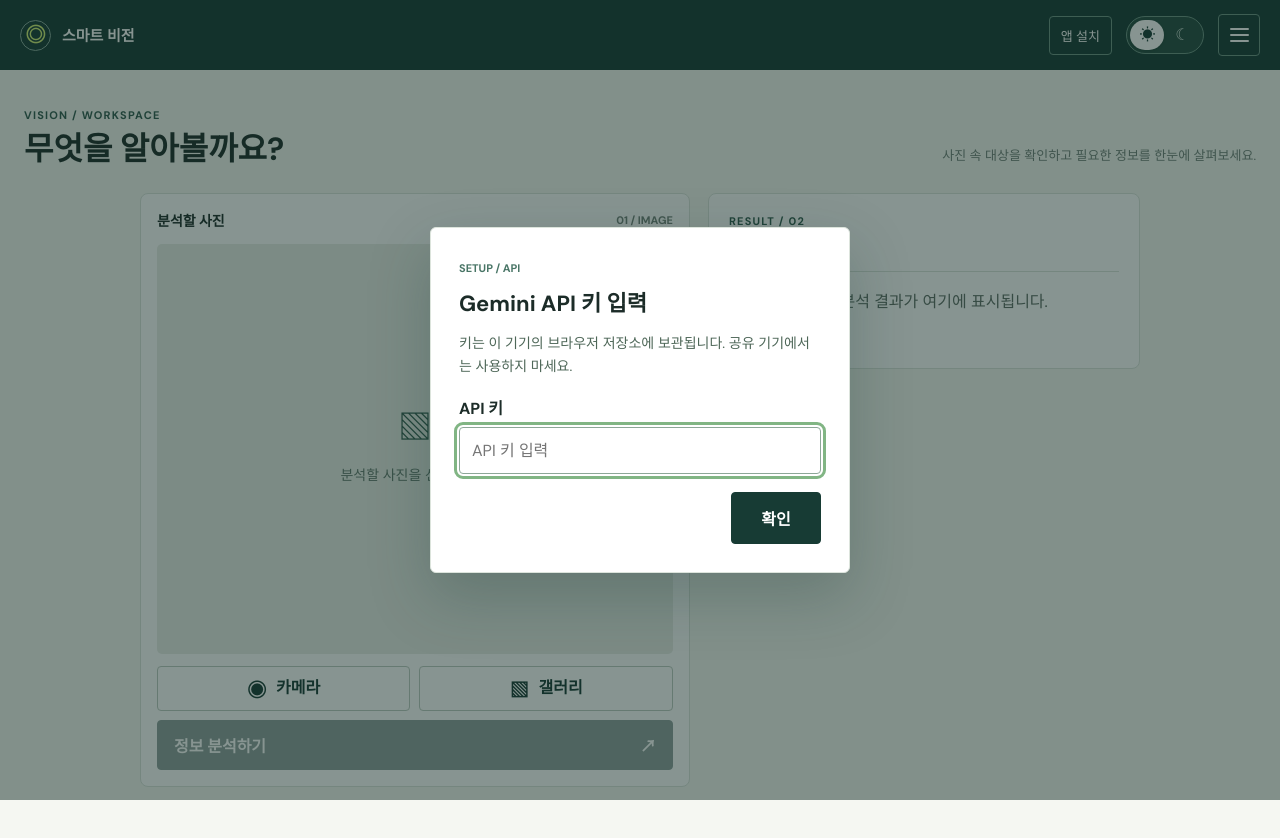
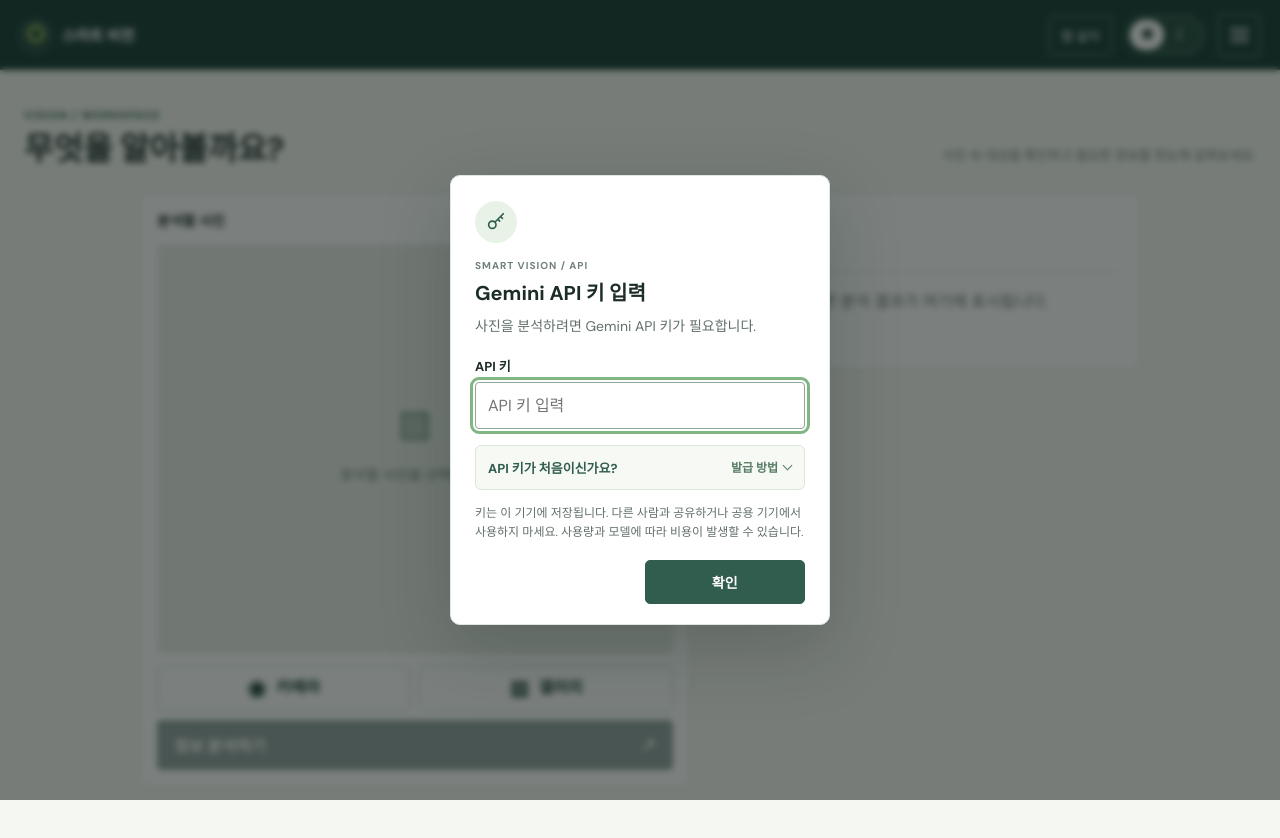
Before and after one commit to LJS012341/Image, a plain HTML site: page mobile/index.html in a window 1280 px wide. Drawn offline with Linux system fonts and the light colour scheme.

Commit message:
Add files via upload

```diff
--- a/mobile/app.js
+++ b/mobile/app.js
@@ -1265,6 +1265,7 @@ function openKeyDialog() {
 }
 
 if (!localStorage.getItem(KEY_NAME)) openKeyDialog();
+if (window.SmartVisionNative) document.querySelector('#api-key-guide-link').removeAttribute('target');
 document.querySelector('#change-key').addEventListener('click', () => {
     closeDrawer();
     openKeyDialog();
--- a/mobile/index.html
+++ b/mobile/index.html
@@ -214,16 +214,39 @@
             </form>
         </div>
     </dialog>
-    <dialog id="key-dialog" aria-labelledby="key-title">
-        <form id="key-form" method="dialog">
-            <span class="eyebrow">SETUP / API</span>
+    <dialog id="key-dialog" class="confirm-dialog key-dialog" aria-labelledby="key-title">
+        <form id="key-form" class="confirm-content key-content" method="dialog">
+            <span class="confirm-mark key-mark" aria-hidden="true">
+                <svg viewBox="0 0 24 24" fill="none" stroke="currentColor" stroke-width="1.8"
+                    stroke-linecap="round" stroke-linejoin="round">
+                    <circle cx="8" cy="15" r="4"></circle>
+                    <path d="M11 12 20 3m-3 3 2 2m-5 1 2 2"></path>
+                </svg>
+            </span>
+            <p class="confirm-kicker">SMART VISION / API</p>
             <h2 id="key-title">Gemini API 키 입력</h2>
-            <p>키는 이 기기의 브라우저 저장소에 보관됩니다. 공유 기기에서는 사용하지 마세요.</p>
+            <p class="key-description">사진을 분석하려면 Gemini API 키가 필요합니다.</p>
             <label for="key-input">API 키</label>
             <input id="key-input" type="password" autocomplete="off" required placeholder="API 키 입력">
             <p id="key-error" class="error" role="alert" hidden></p>
-            <div class="dialog-actions"><button id="cancel-key" type="button" class="quiet" hidden>취소</button><button
-                    type="submit" class="primary">확인</button></div>
+            <details class="key-guide">
+                <summary>API 키가 처음이신가요? <span>발급 방법</span></summary>
+                <div class="key-guide-content">
+                    <ol>
+                        <li>Google AI Studio에 로그인하세요.</li>
+                        <li>API Keys에서 키를 확인하거나 새로 만드세요. 필요한 경우 프로젝트를 선택하세요.</li>
+                        <li>키를 복사해 위 입력란에 붙여넣으세요.</li>
+                    </ol>
+                    <a id="api-key-guide-link" href="https://aistudio.google.com/apikey" target="_blank"
+                        rel="noopener noreferrer">Google AI Studio 열기 <span aria-hidden="true">↗</span></a>
+                </div>
+            </details>
+            <p class="key-notice">키는 이 기기에 저장됩니다. 다른 사람과 공유하거나 공용 기기에서 사용하지 마세요.
+                사용량과 모델에 따라 비용이 발생할 수 있습니다.</p>
+            <div class="confirm-actions key-actions">
+                <button id="cancel-key" class="confirm-cancel" type="button" hidden>취소</button>
+                <button class="key-confirm" type="submit">확인</button>
+            </div>
         </form>
     </dialog>
     <script src="./app.js" defer></script>
--- a/mobile/style.css
+++ b/mobile/style.css
@@ -2194,6 +2194,140 @@ html[data-theme="dark"] .danger-link:hover {
     background: #91483f;
 }
 
+.key-dialog {
+    max-height: calc(100vh - 32px);
+    overflow-y: auto;
+}
+
+.key-dialog .key-mark {
+    background: #e8f2e7;
+    color: #315d4e;
+}
+
+.key-mark svg {
+    width: 22px;
+    height: 22px;
+}
+
+.key-dialog .key-description {
+    margin: 8px 0 0;
+    color: #627068;
+}
+
+.key-dialog label {
+    margin: 18px 0 7px;
+    font-size: 13px;
+}
+
+.key-dialog input {
+    min-height: 44px;
+}
+
+.key-dialog #key-error {
+    margin: 7px 0 0;
+    color: #a1292c;
+    font-size: 13px;
+}
+
+.key-guide {
+    margin-top: 16px;
+    border: 1px solid #dce6dc;
+    border-radius: 6px;
+    background: #f6f9f4;
+}
+
+.key-guide summary {
+    display: flex;
+    align-items: center;
+    justify-content: space-between;
+    gap: 8px;
+    padding: 12px;
+    color: #315d4e;
+    font-size: 13px;
+    font-weight: 700;
+    cursor: pointer;
+    list-style: none;
+}
+
+.key-guide summary::-webkit-details-marker {
+    display: none;
+}
+
+.key-guide summary span {
+    flex-shrink: 0;
+    color: #587d65;
+    font-size: 12px;
+}
+
+.key-guide summary span::after {
+    display: inline-block;
+    width: 6px;
+    height: 6px;
+    margin: 0 1px 3px 6px;
+    transform: rotate(45deg);
+    border-right: 1.5px solid currentColor;
+    border-bottom: 1.5px solid currentColor;
+    content: "";
+}
+
+.key-guide[open] summary span::after {
+    margin-bottom: 0;
+    transform: rotate(225deg);
+}
+
+.key-guide summary:focus-visible,
+.key-guide a:focus-visible {
+    outline: 3px solid #81b584;
+    outline-offset: 2px;
+}
+
+.key-guide-content {
+    padding: 0 12px 12px;
+    color: #43574b;
+    font-size: 13px;
+    line-height: 1.65;
+}
+
+.key-guide-content ol {
+    margin: 0 0 10px;
+    padding-left: 20px;
+}
+
+.key-guide-content li + li {
+    margin-top: 4px;
+}
+
+.key-guide-content a {
+    color: #315d4e;
+    font-weight: 700;
+}
+
+.key-dialog .key-notice {
+    margin: 14px 0 18px;
+    color: #627068;
+    font-size: 12px;
+    line-height: 1.6;
+}
+
+.key-confirm {
+    min-height: 44px;
+    border: 1px solid #315d4e;
+    border-radius: 5px;
+    background: #315d4e;
+    color: #fff;
+    font-size: 14px;
+    font-weight: 700;
+}
+
+.key-confirm:hover {
+    border-color: #24493c;
+    background: #24493c;
+}
+
+.key-actions #cancel-key[hidden] + .key-confirm {
+    grid-column: 2;
+}
+
 html[data-theme="dark"] .select-trigger {
     border-color: #4a5a50;
     background: #202a24;
@@ -2267,3 +2401,43 @@ html[data-theme="dark"] .confirm-delete {
     background: #a8584c;
     color: #fff;
 }
+
+html[data-theme="dark"] .key-dialog .key-mark {
+    background: #293e30;
+    color: #b9dfc4;
+}
+
+html[data-theme="dark"] .key-dialog .key-description,
+html[data-theme="dark"] .key-dialog .key-notice {
+    color: #c1ccc4;
+}
+
+html[data-theme="dark"] .key-dialog #key-error {
+    color: #ffaaa1;
+}
+
+html[data-theme="dark"] .key-guide {
+    border-color: #435148;
+    background: #202c24;
+}
+
+html[data-theme="dark"] .key-guide summary,
+html[data-theme="dark"] .key-guide-content a {
+    color: #c3e3cc;
+}
+
+html[data-theme="dark"] .key-guide summary span,
+html[data-theme="dark"] .key-guide-content {
+    color: #b7c9bc;
+}
+
+html[data-theme="dark"] .key-confirm {
+    border-color: #6fa781;
+    background: #6fa781;
+    color: #10251a;
+}
+
+html[data-theme="dark"] .key-confirm:hover {
+    border-color: #85bb95;
+    background: #85bb95;
+}
--- a/mobile/sw.js
+++ b/mobile/sw.js
@@ -1,4 +1,4 @@
-const CACHE = 'smart-vision-v17';
+const CACHE = 'smart-vision-v18';
 const ASSETS = ['./', './index.html', './style.css', './app.js', './manifest.webmanifest', './icon-192.png', './icon-512.png'];
 self.addEventListener('install', event => {
     event.waitUntil(caches.open(CACHE).then(cache => cache.addAll(ASSETS)));
```
Also changed, not shown: 1 other file.
